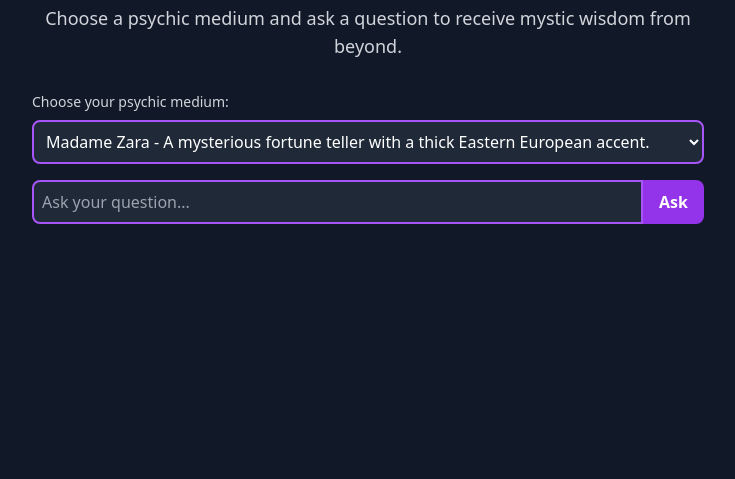
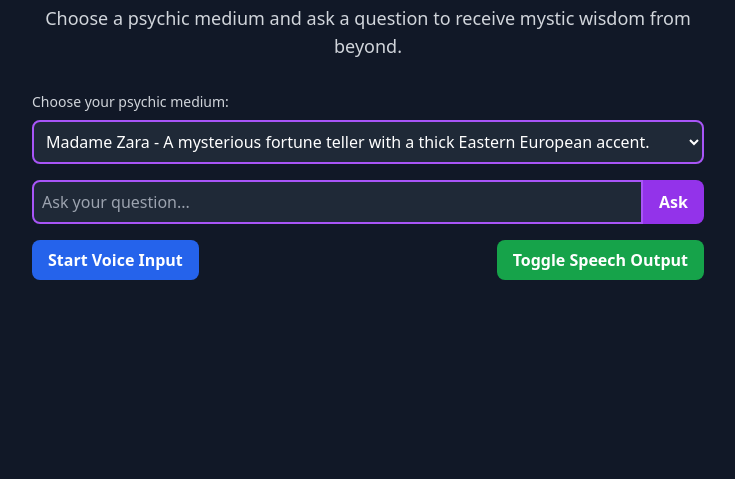
Before and after one commit to ccandelora/GeminiPhantom, a Flask app: page / in a window 1280 px wide. Shown: the part 240-719 px from the top of the page, without its empty margins (272-1007 px from the left). Run offline with Flask 3, Linux system fonts and the light colour scheme; the visitor is signed in with stand-in values (Sample User, id 1); some libraries are stand-ins or nearby versions.

Commit message:
Agent query: Are the "Start Voice Input" and "Toggle Speech Output" buttons visible on the page? Can you click on them?

```diff
--- a/static/js/script.js
+++ b/static/js/script.js
@@ -3,9 +3,26 @@ document.addEventListener('DOMContentLoaded', () => {
     const questionInput = document.getElementById('question-input');
     const personalitySelect = document.getElementById('personality-select');
     const responseContainer = document.getElementById('response-container');
+    const startVoiceInputButton = document.getElementById('start-voice-input');
+    const toggleSpeechOutputButton = document.getElementById('toggle-speech-output');
+
+    let recognition;
+    let speechSynthesis = window.speechSynthesis;
+    let isSpeechOutputEnabled = false;
 
     if (questionForm) {
-        questionForm.addEventListener('submit', async (e) => {
+        questionForm.addEventListener('submit', handleQuestionSubmit);
+    }
+
+    if (startVoiceInputButton) {
+        startVoiceInputButton.addEventListener('click', toggleVoiceInput);
+    }
+
+    if (toggleSpeechOutputButton) {
+        toggleSpeechOutputButton.addEventListener('click', toggleSpeechOutput);
+    }
+
+    async function handleQuestionSubmit(e) {
         e.preventDefault();
         const question = questionInput.value.trim();
         const personality = personalitySelect.value;
@@ -28,11 +45,14 @@ document.addEventListener('DOMContentLoaded', () => {
             const data = await response.json();
             displayResponse(question, data.response, data.personality);
             questionInput.value = '';
+
+            if (isSpeechOutputEnabled) {
+                speakResponse(data.response);
+            }
         } catch (error) {
             console.error('Error:', error);
             displayResponse(question, `An error occurred: ${error.message}. Please try again later.`, 'Error');
         }
-        });
     }
 
     function displayResponse(question, response, personality) {
@@ -50,4 +70,50 @@ document.addEventListener('DOMContentLoaded', () => {
 
         responseElement.scrollIntoView({ behavior: 'smooth', block: 'start' });
     }
+
+    function toggleVoiceInput(e) {
+        e.preventDefault();
+        if (!recognition) {
+            recognition = new (window.SpeechRecognition || window.webkitSpeechRecognition)();
+            recognition.lang = 'en-US';
+            recognition.interimResults = false;
+            recognition.maxAlternatives = 1;
+
+            recognition.onresult = (event) => {
+                const speechResult = event.results[0][0].transcript;
+                questionInput.value = speechResult;
+                recognition.stop();
+                startVoiceInputButton.textContent = 'Start Voice Input';
+                questionForm.dispatchEvent(new Event('submit'));
+            };
+
+            recognition.onerror = (event) => {
+                console.error('Speech recognition error:', event.error);
+                startVoiceInputButton.textContent = 'Start Voice Input';
+            };
+
+            recognition.onend = () => {
+                startVoiceInputButton.textContent = 'Start Voice Input';
+            };
+        }
+
+        if (recognition.state === 'inactive') {
+            recognition.start();
+            startVoiceInputButton.textContent = 'Stop Voice Input';
+        } else {
+            recognition.stop();
+            startVoiceInputButton.textContent = 'Start Voice Input';
+        }
+    }
+
+    function toggleSpeechOutput(e) {
+        e.preventDefault();
+        isSpeechOutputEnabled = !isSpeechOutputEnabled;
+        toggleSpeechOutputButton.textContent = isSpeechOutputEnabled ? 'Disable Speech Output' : 'Enable Speech Output';
+    }
+
+    function speakResponse(text) {
+        const utterance = new SpeechSynthesisUtterance(text);
+        speechSynthesis.speak(utterance);
+    }
 });
--- a/templates/index.html
+++ b/templates/index.html
@@ -48,9 +48,13 @@
                             {% endfor %}
                         </select>
                     </div>
-                    <div class="flex">
+                    <div class="flex mb-4">
                         <input type="text" id="question-input" class="flex-grow p-2 rounded-l-lg bg-gray-800 text-white border-2 border-purple-500 focus:outline-none focus:border-purple-300" placeholder="Ask your question..." required>
                         <button type="submit" class="bg-purple-600 hover:bg-purple-700 text-white font-bold py-2 px-4 rounded-r-lg transition duration-300">Ask</button>
+                    </div>
+                    <div class="flex justify-between">
+                        <button id="start-voice-input" class="bg-blue-600 hover:bg-blue-700 text-white font-bold py-2 px-4 rounded-lg transition duration-300">Start Voice Input</button>
+                        <button id="toggle-speech-output" class="bg-green-600 hover:bg-green-700 text-white font-bold py-2 px-4 rounded-lg transition duration-300">Toggle Speech Output</button>
                     </div>
                 </form>
 
```
Lines whose indentation alone changed are shown as unchanged.
